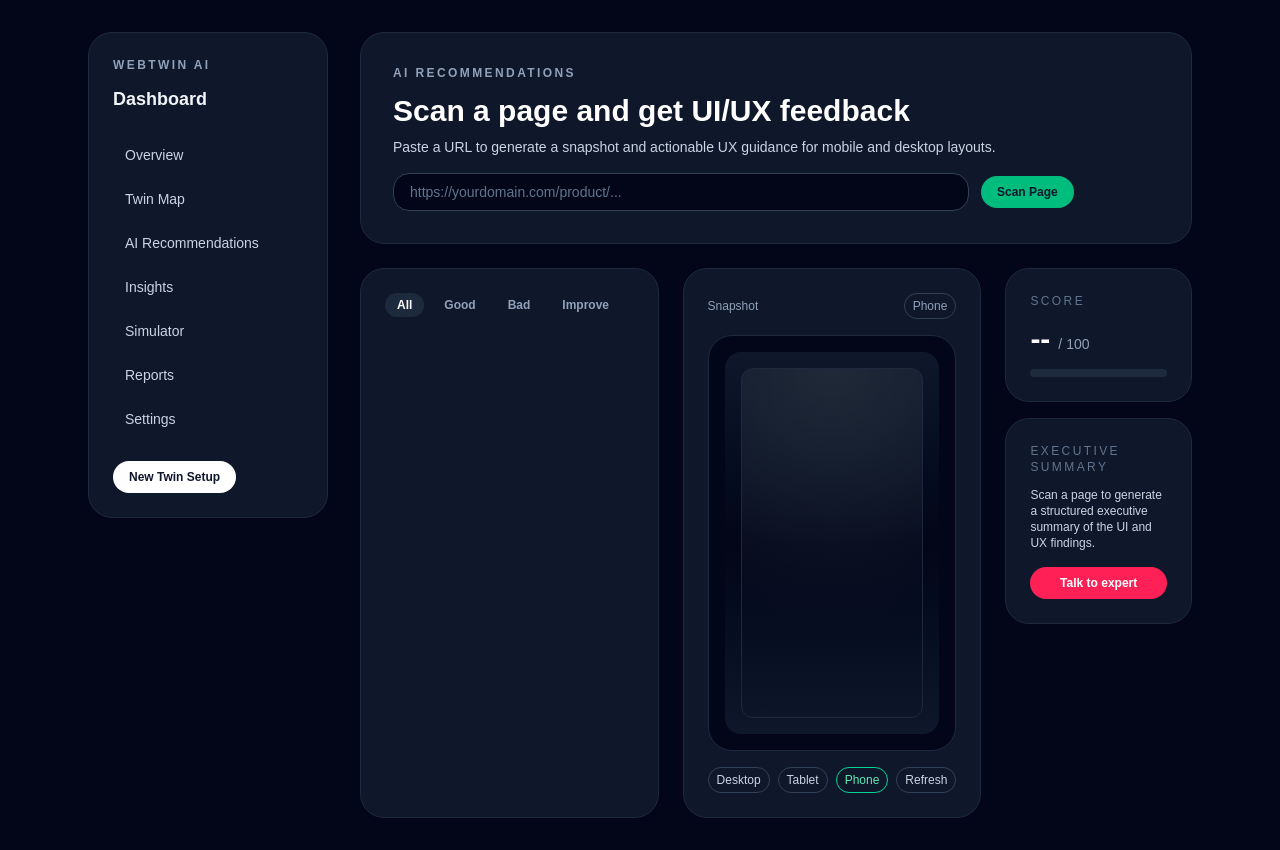
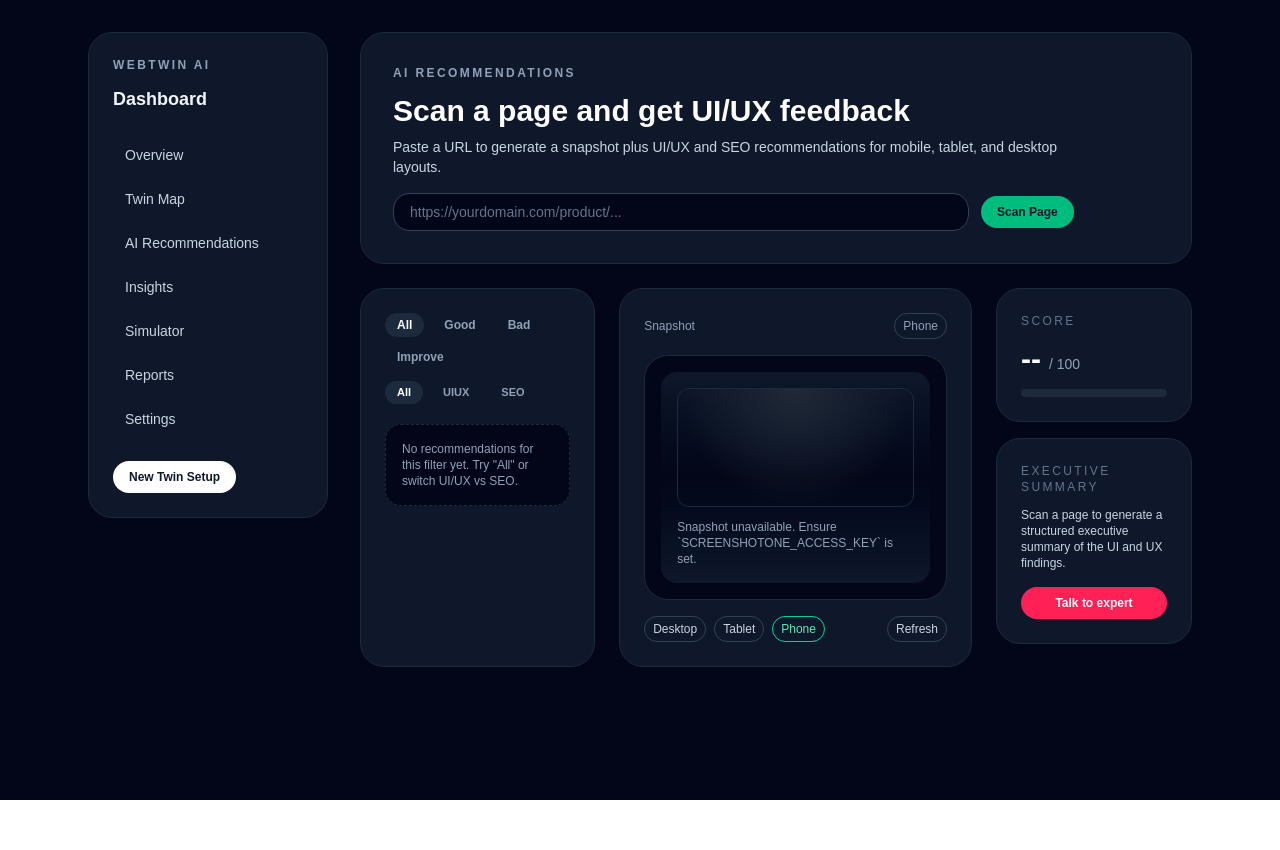
Before and after one commit to LukaKhaladze/webtwin.ai, a Next.js app: page /app/ai-recommendations in a window 1280 px wide. After the commit the page ends 800 px from the top, so only its background shows below. Built offline with nearby package versions, Linux system fonts and the light colour scheme.

Commit message:
Fix AI recommendations: seo/uiux tabs, auto-refresh, bigger snapshots

```diff
--- a/src/app/api/ai-recommendations/scan/route.ts
+++ b/src/app/api/ai-recommendations/scan/route.ts
@@ -7,7 +7,7 @@
   title: string;
   detail: string;
   impact: "good" | "bad" | "improve";
-  category: "uiux";
+  category: "uiux" | "seo";
 };
 
 type ScanResult = {
@@ -102,7 +102,7 @@
       title: "Missing page title",
       detail: "Add a descriptive <title> tag to improve SEO and clarity in browser tabs.",
       impact: "bad",
-      category: "uiux",
+      category: "seo",
     });
   }
 
@@ -112,7 +112,7 @@
       title: "Meta description needs improvement",
       detail: "Provide a 50-160 character description to improve search snippets and CTR.",
       impact: "improve",
-      category: "uiux",
+      category: "seo",
     });
   }
 
@@ -132,7 +132,7 @@
       title: "Missing main H1",
       detail: "Add a clear H1 headline to define the primary page topic.",
       impact: "improve",
-      category: "uiux",
+      category: "seo",
     });
   } else if (checks.h1Count > 1) {
     recs.push({
@@ -140,7 +140,7 @@
       title: "Multiple H1 tags",
       detail: "Use a single H1 to keep page hierarchy consistent for SEO and accessibility.",
       impact: "improve",
-      category: "uiux",
+      category: "seo",
     });
   }
 
@@ -150,7 +150,7 @@
       title: "Image alt text missing",
       detail: `${checks.imagesWithoutAlt} images are missing alt text. Add alt attributes for accessibility and SEO.`,
       impact: "improve",
-      category: "uiux",
+      category: "seo",
     });
   }
 
@@ -180,7 +180,7 @@
       title: "Clear page title",
       detail: "Page title is present and readable in browser tabs.",
       impact: "good",
-      category: "uiux",
+      category: "seo",
     });
   }
 
@@ -190,7 +190,7 @@
       title: "Single main headline",
       detail: "Exactly one H1 found, which helps structure the page for users.",
       impact: "good",
-      category: "uiux",
+      category: "seo",
     });
   }
 
--- a/src/app/app/ai-recommendations/page.tsx
+++ b/src/app/app/ai-recommendations/page.tsx
@@ -7,7 +7,7 @@
   title: string;
   detail: string;
   impact: "good" | "bad" | "improve";
-  category: "uiux";
+  category: "uiux" | "seo";
 };
 
 type ScanResult = {
@@ -46,6 +46,7 @@
 export default function AiRecommendationsPage() {
   const [url, setUrl] = useState("");
   const [activeFilter, setActiveFilter] = useState<"all" | "good" | "bad" | "improve">("all");
+  const [activeCategory, setActiveCategory] = useState<"all" | "uiux" | "seo">("all");
   const [score, setScore] = useState(0);
   const [lastUpdated, setLastUpdated] = useState<string | null>(null);
   const [loading, setLoading] = useState(false);
@@ -56,20 +57,22 @@
 
   const filtered = useMemo(() => {
     if (!scan) return [];
-    const uiux = scan.recommendations.filter((rec) => rec.category === "uiux");
-    if (activeFilter === "all") return uiux;
-    return uiux.filter((rec) => rec.impact === activeFilter);
-  }, [activeFilter, scan]);
+    const byCategory =
+      activeCategory === "all" ? scan.recommendations : scan.recommendations.filter((rec) => rec.category === activeCategory);
+    if (activeFilter === "all") return byCategory;
+    return byCategory.filter((rec) => rec.impact === activeFilter);
+  }, [activeFilter, activeCategory, scan]);
 
   const handleScan = async () => {
-    if (!url.trim()) return;
+    const target = url.trim() || scan?.targetUrl || "";
+    if (!target) return;
     setLoading(true);
     setError(null);
     try {
       const res = await fetch("/api/ai-recommendations/scan", {
         method: "POST",
         headers: { "Content-Type": "application/json" },
-        body: JSON.stringify({ url }),
+        body: JSON.stringify({ url: target }),
       });
       const json = (await res.json()) as ScanResult & { error?: string };
       if (!res.ok) {
@@ -84,13 +87,20 @@
     }
   };
 
+  const setDeviceAndRefresh = (next: "phone" | "desktop" | "tablet") => {
+    setDevice(next);
+    if (scan?.targetUrl || url.trim()) {
+      void handleScan();
+    }
+  };
+
   return (
     <div className="flex flex-col gap-6">
       <header className="rounded-3xl border border-slate-800 bg-slate-900 p-8">
         <p className="text-xs font-semibold uppercase tracking-[0.2em] text-slate-400">AI Recommendations</p>
         <h1 className="mt-3 text-3xl font-semibold text-white">Scan a page and get UI/UX feedback</h1>
         <p className="mt-2 max-w-2xl text-sm text-slate-300">
-          Paste a URL to generate a snapshot and actionable UX guidance for mobile and desktop layouts.
+          Paste a URL to generate a snapshot plus UI/UX and SEO recommendations for mobile, tablet, and desktop layouts.
         </p>
         <div className="mt-4 flex flex-wrap items-center gap-3">
           <input
@@ -111,7 +121,7 @@
         {error && <p className="mt-2 text-xs text-rose-300">{error}</p>}
       </header>
 
-      <section className="grid gap-6 lg:grid-cols-[1.6fr_1.2fr_1fr]">
+      <section className="grid gap-6 lg:grid-cols-[1.2fr_1.8fr_1fr]">
         <div className="rounded-3xl border border-slate-800 bg-slate-900 p-6">
           <div className="flex flex-wrap items-center gap-2">
             {["all", "good", "bad", "improve"].map((tab) => (
@@ -127,9 +137,28 @@
               </button>
             ))}
           </div>
+          <div className="mt-3 flex flex-wrap gap-2 text-xs text-slate-400">
+            {["all", "uiux", "seo"].map((cat) => (
+              <button
+                key={cat}
+                type="button"
+                onClick={() => setActiveCategory(cat as typeof activeCategory)}
+                className={`rounded-full px-3 py-1 text-[11px] font-semibold ${
+                  activeCategory === cat ? "bg-slate-800 text-white" : "text-slate-400 hover:text-white"
+                }`}
+              >
+                {cat === "all" ? "All" : cat.toUpperCase()}
+              </button>
+            ))}
+          </div>
 
           <div className="mt-5 space-y-3">
-            {filtered.map((rec) => (
+            {filtered.length === 0 ? (
+              <div className="rounded-2xl border border-dashed border-slate-800 bg-slate-950 p-4 text-xs text-slate-400">
+                No recommendations for this filter yet. Try "All" or switch UI/UX vs SEO.
+              </div>
+            ) : (
+              filtered.map((rec) => (
                 <div key={rec.id} className="rounded-2xl border border-slate-800 bg-slate-950 p-4">
                   <div className="flex items-start justify-between gap-2">
                     <p className="text-sm font-semibold text-white">{rec.title}</p>
@@ -139,7 +168,8 @@
                   </div>
                   <p className="mt-2 text-xs text-slate-400">{rec.detail}</p>
                 </div>
-            ))}
+              ))
+            )}
           </div>
         </div>
 
@@ -150,12 +180,13 @@
           </div>
           <div className="mt-4 rounded-3xl border border-slate-800 bg-slate-950 p-4">
             {scan?.snapshots[snapshotKey] ? (
-              <div className="aspect-[9/16] w-full overflow-hidden rounded-2xl border border-slate-800 bg-slate-950">
+              <div className="aspect-[16/9] w-full overflow-hidden rounded-2xl border border-slate-800 bg-slate-950">
                 <img src={scan.snapshots[snapshotKey] ?? ""} alt={`${device} snapshot`} className="h-full w-full object-cover" />
               </div>
             ) : (
-              <div className="aspect-[9/16] w-full rounded-2xl bg-gradient-to-b from-slate-900 via-slate-950 to-slate-900 p-4">
+              <div className="aspect-[16/9] w-full rounded-2xl bg-gradient-to-b from-slate-900 via-slate-950 to-slate-900 p-4">
                 <div className="h-full w-full rounded-xl border border-slate-800 bg-[radial-gradient(circle_at_top,#1f2937,transparent_70%)]" />
+                <p className="mt-3 text-xs text-slate-400">Snapshot unavailable. Ensure `SCREENSHOTONE_ACCESS_KEY` is set.</p>
               </div>
             )}
           </div>
@@ -163,21 +194,21 @@
             <button
               className={`rounded-full border px-2 py-1 ${device === "desktop" ? "border-emerald-400 text-emerald-300" : "border-slate-700 text-slate-300"}`}
               type="button"
-              onClick={() => setDevice("desktop")}
+              onClick={() => setDeviceAndRefresh("desktop")}
             >
               Desktop
             </button>
             <button
               className={`rounded-full border px-2 py-1 ${device === "tablet" ? "border-emerald-400 text-emerald-300" : "border-slate-700 text-slate-300"}`}
               type="button"
-              onClick={() => setDevice("tablet")}
+              onClick={() => setDeviceAndRefresh("tablet")}
             >
               Tablet
             </button>
             <button
               className={`rounded-full border px-2 py-1 ${device === "phone" ? "border-emerald-400 text-emerald-300" : "border-slate-700 text-slate-300"}`}
               type="button"
-              onClick={() => setDevice("phone")}
+              onClick={() => setDeviceAndRefresh("phone")}
             >
               Phone
             </button>
```
Lines whose indentation alone changed are shown as unchanged.
